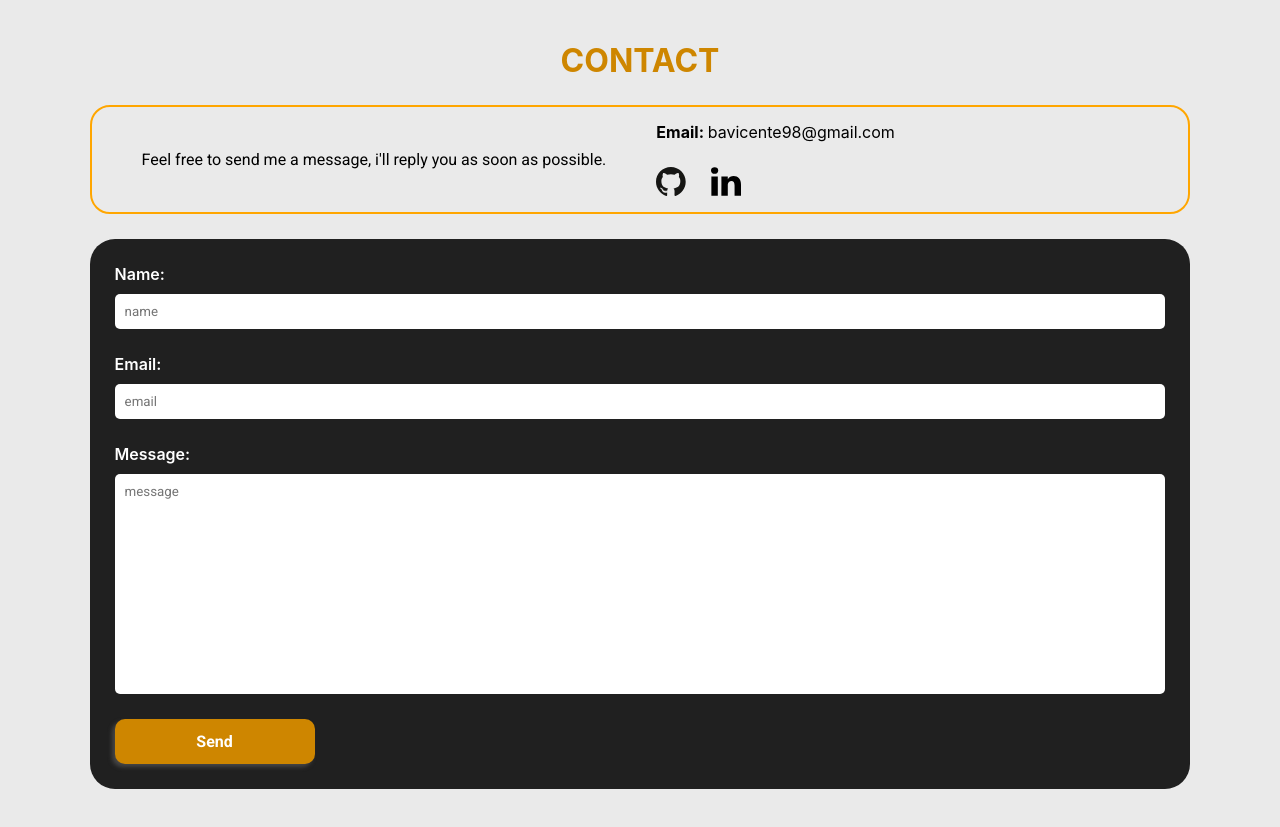
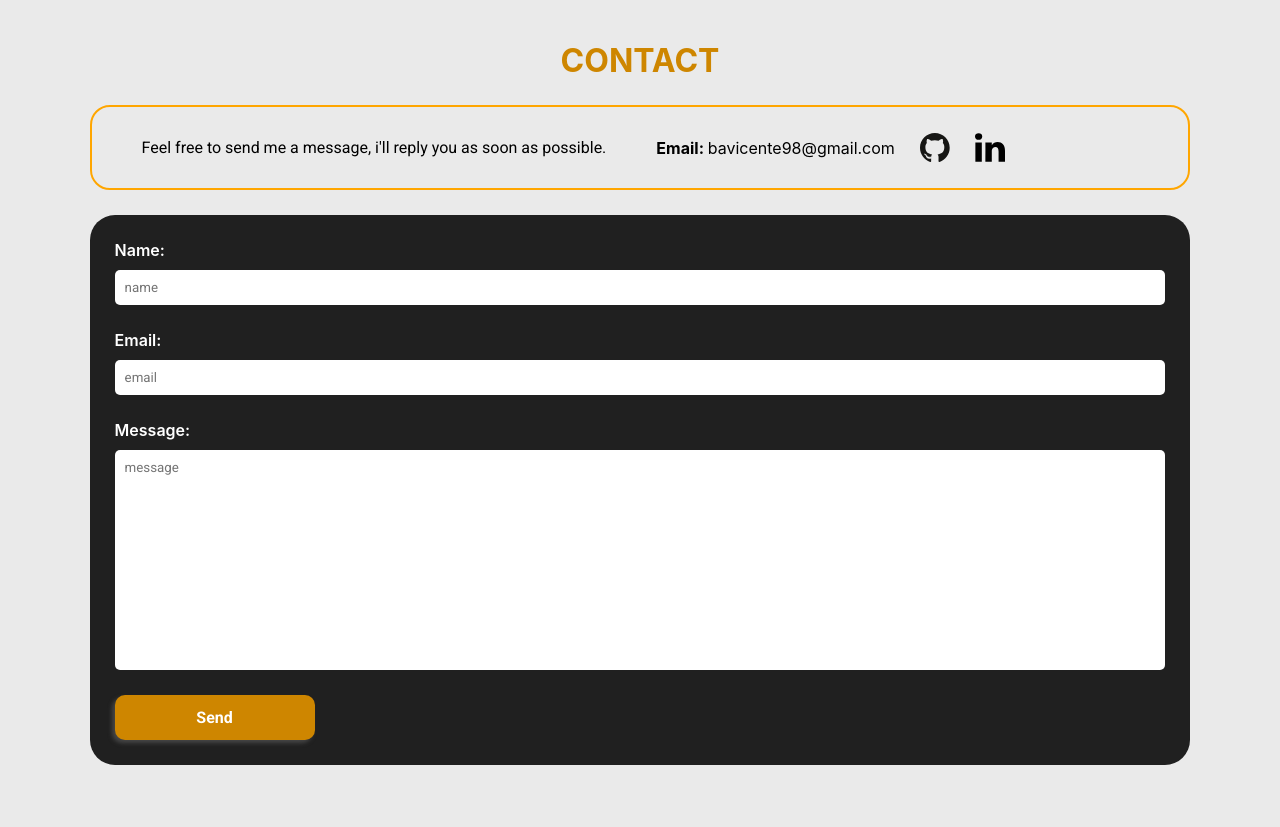
Before and after one commit to bavicente9/portfolio, a React (Create React App) app: page / in a window 1280 px wide. Shown: the part 2340-3167 px from the top of the page. Built offline with nearby package versions, Linux system fonts and the light colour scheme.

Commit message:
Update Contact.css

```diff
--- a/src/components/contact/Contact.css
+++ b/src/components/contact/Contact.css
@@ -32,7 +32,8 @@
 .contact__socialMedia {
     font-size: 1rem;
     display: flex;
-    flex-direction: column;
+    flex-direction: row;
+    align-items: center;
     gap: 25px;
 }
 
```
